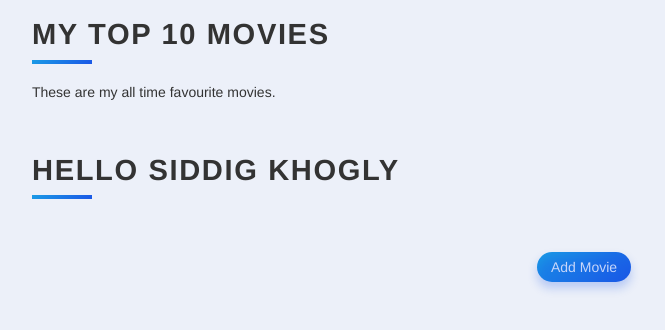
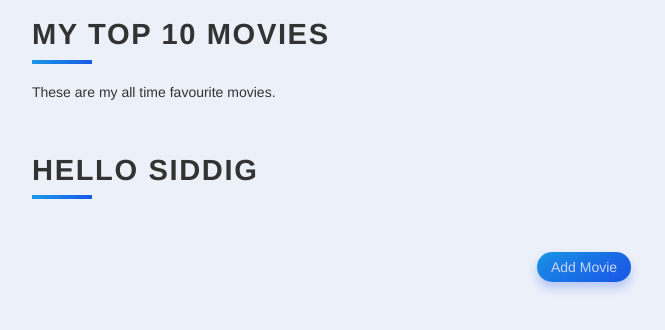
Before and after one commit to rnsdoodi/Movies, a Flask app: page / in a window 1280 px wide. Shown: the top 330 px of the page, without its empty margins (56-721 px from the left). Run offline with Flask 2, Linux system fonts and the light colour scheme; data that the repository does not hold is empty; some libraries are stand-ins or nearby versions.

Commit message:
first check 3

```diff
--- a/templates/index.html
+++ b/templates/index.html
@@ -16,7 +16,7 @@
   <h1 class="heading">My Top 10 Movies</h1>
 
   <p class="description">These are my all time favourite movies.</p>
-    <h1 class="heading">Hello siddig khogly</h1>
+    <h1 class="heading">Hello siddig </h1>
 
     {% for movie in movies %}
   <div class="card" >
```
